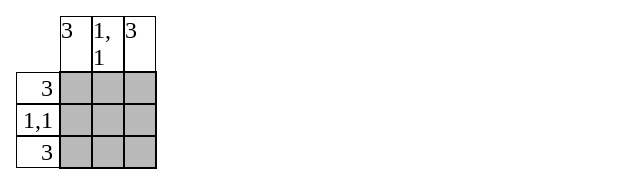
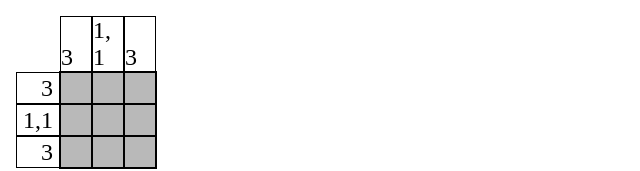
Before and after one commit to mike-shields-dev/nonograms, a React (Vite) app: page / in a window 1280 px wide. Shown: the top 171 px of the page, without its empty margins (0-640 px from the left). Built offline with nearby package versions, Linux system fonts and the light colour scheme.

Commit message:
style: ColumnHint counts justify to bottom

```diff
--- a/src/components/ColumnHint/ColumnHint.module.css
+++ b/src/components/ColumnHint/ColumnHint.module.css
@@ -1,4 +1,7 @@
 .column_hint {
   flex-grow: 1;
   border: 1px solid #000;
+  display: flex;
+  flex-direction: column;
+  justify-content: end;
 }
```
